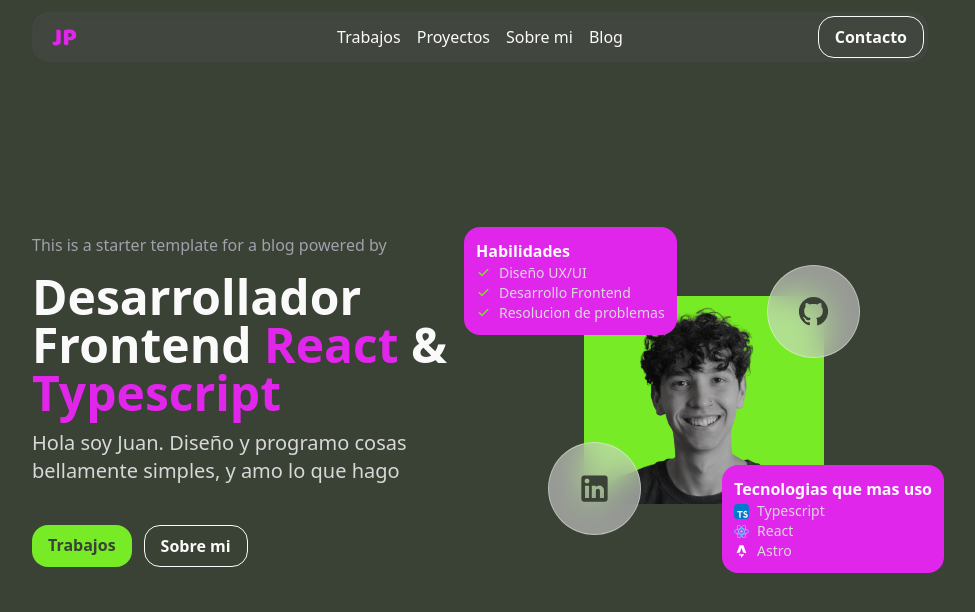
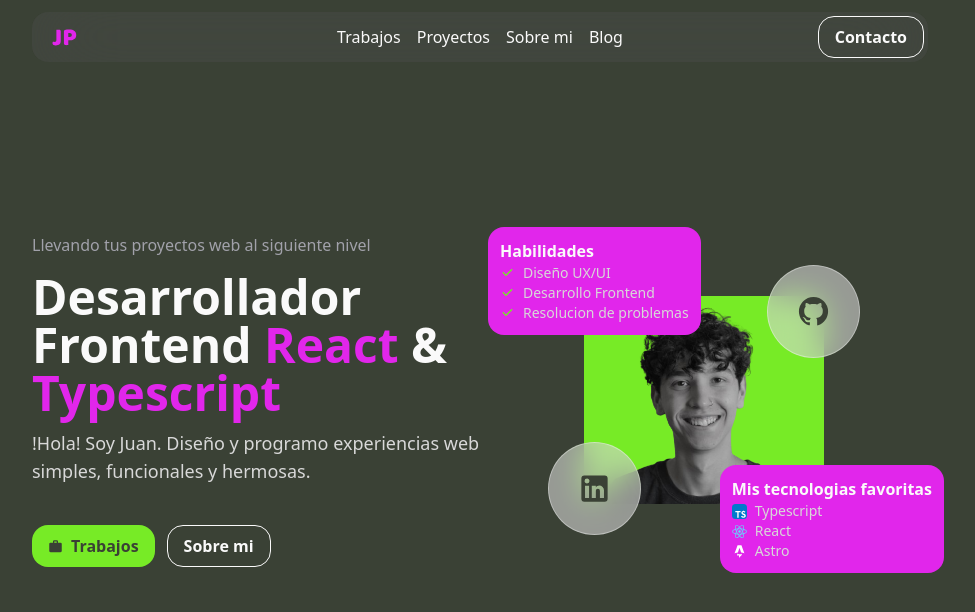
Before and after one commit to JuanPE44/portafolio, an Astro site: page / in a window 1280 px wide. Shown: the whole page, without its empty margins (160-1135 px from the left). Built offline with nearby package versions, Linux system fonts and the light colour scheme; Astro itself is replaced by a stand-in of ours; a web font is replaced by a local one.

Commit message:
icono boton hero agregado

```diff
--- /dev/null
+++ b/src/components/Experience.astro
@@ -0,0 +1,5 @@
+---
+import ContainerSection from "./ContainerSection.astro";
+---
+
+<ContainerSection />
--- a/src/components/Header.astro
+++ b/src/components/Header.astro
@@ -1,5 +1,5 @@
 <header
-  class="px-1 py-1 text-white flex w-full max-w-4xl justify-between items-center top-3 bg-gray-bg rounded-2xl fixed filter backdrop-blur-sm"
+  class="z-50 px-1 py-1 text-white flex w-full max-w-4xl justify-between items-center top-3 bg-gray-bg rounded-2xl fixed filter backdrop-blur-2xl"
 >
   <div class="ml-4">
     <svg
--- a/src/components/Hero.astro
+++ b/src/components/Hero.astro
@@ -3,11 +3,17 @@ import ContainerSection from "./ContainerSection.astro";
 ---
 
 <ContainerSection>
+  <!-- shadow
+  <div
+    class="w-96 h-96 bg-gradient-to-r from-primary to-secondary opacity-15 blur-3xl absolute left-1/2 transform -translate-x-1/2 rounded-full -z-10"
+  >
+    -->
+
   <div class="w-full flex min-h-screen">
     <div class="w-1/2 min-h-screen flex flex-col gap-10 justify-center">
       <div class="flex flex-col gap-4">
         <p class="text-zinc-400">
-          This is a starter template for a blog powered by
+          Llevando tus proyectos web al siguiente nivel
         </p>
         <div class="flex flex-col gap-3">
           <h1 class="text-white text-5xl font-bold">
@@ -15,16 +21,25 @@ import ContainerSection from "./ContainerSection.astro";
               class="text-primary">Typescript</span
             >
           </h1>
-          <h2 class="text-gray text-xl">
-            Hola soy Juan. Diseño y programo cosas bellamente simples, y amo lo
-            que hago
+          <h2 class="text-gray text-lg">
+            !Hola! Soy Juan. Diseño y programo experiencias web simples,
+            funcionales y hermosas.
           </h2>
         </div>
       </div>
       <div class="flex gap-3">
         <a
           href="/work"
-          class="bg-secondary text-bg font-bold py-2 px-4 rounded-2xl"
+          class="bg-secondary text-bg font-bold py-2 px-4 rounded-2xl flex gap-2 items-center"
+          ><svg
+            xmlns="http://www.w3.org/2000/svg"
+            width="15"
+            height="15"
+            viewBox="0 0 24 24"
+            ><path
+              class="fill-bg"
+              d="M4 21q-.825 0-1.412-.587T2 19V8q0-.825.588-1.412T4 6h4V4q0-.825.588-1.412T10 2h4q.825 0 1.413.588T16 4v2h4q.825 0 1.413.588T22 8v11q0 .825-.587 1.413T20 21zm6-15h4V4h-4z"
+            ></path></svg
           >Trabajos</a
         >
         <a
@@ -38,7 +53,7 @@ import ContainerSection from "./ContainerSection.astro";
       <div class="relative">
         <!-- Card habilidades -->
 
-        <div class="p-3 bg-primary absolute -top-1/3 -left-1/2 rounded-2xl">
+        <div class="p-3 bg-primary absolute -top-1/3 -left-[40%] rounded-2xl">
           <h3 class="text-white font-bold">Habilidades</h3>
           <ul class="text-gray text-sm">
             <li class="flex gap-2 items-center">
@@ -122,7 +137,7 @@ import ContainerSection from "./ContainerSection.astro";
 
         <!-- Card Tecnologicas -->
         <div class="p-3 bg-primary absolute -bottom-1/3 -right-1/2 rounded-2xl">
-          <h3 class="text-white font-bold">Tecnologias que mas uso</h3>
+          <h3 class="text-white font-bold">Mis tecnologias favoritas</h3>
           <ul class="text-gray text-sm">
             <li class="flex gap-2 items-center">
               <svg
--- a/src/layouts/Layout.astro
+++ b/src/layouts/Layout.astro
@@ -12,7 +12,7 @@ import "@fontsource-variable/baloo-paaji-2";
     <meta name="viewport" content="width=device-width" />
     <link rel="icon" type="image/svg+xml" href="/favicon.svg" />
     <meta name="generator" content={Astro.generator} />
-    <title>Astro Basics</title>
+    <title>Juan Peñalba</title>
   </head>
   <body>
     <ContainerPage>
--- a/src/pages/index.astro
+++ b/src/pages/index.astro
@@ -1,8 +1,10 @@
 ---
+import Experience from "../components/Experience.astro";
 import Hero from "../components/Hero.astro";
 import Layout from "../layouts/Layout.astro";
 ---
 
 <Layout>
   <Hero />
+  <Experience />
 </Layout>
```
